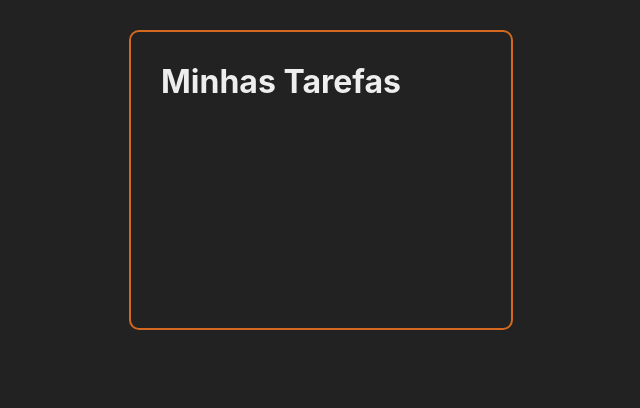
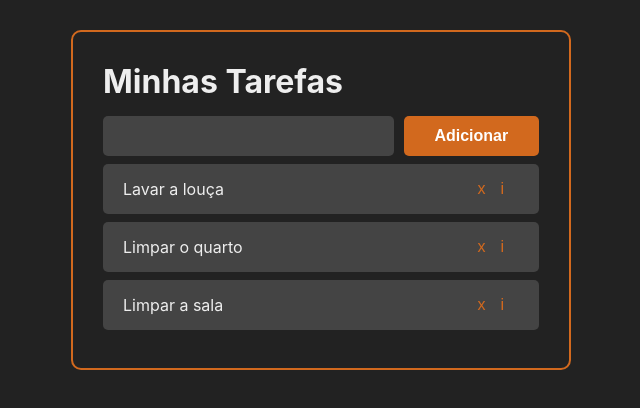
Before and after one commit to marcoscuomo/todo-react, a React (Create React App) app: page / in a window 1280 px wide. Shown: the top 408 px of the page, without its empty margins (319-959 px from the left). Built offline with nearby package versions, Linux system fonts and the light colour scheme.

Commit message:
Criando a estrutura inicial

```diff
--- a/src/App.css
+++ b/src/App.css
@@ -1,5 +1,5 @@
 .container {
-  width: 30%;
+  max-width: 500px;
   min-height: 300px;
   margin: 30px auto;
   border: 2px solid chocolate;
--- a/src/App.jsx
+++ b/src/App.jsx
@@ -1,4 +1,6 @@
 import Title from './components/Title';
+import AddTodo from './components/AddTodo';
+import Todos from './components/Todos';
 
 import './App.css';
 
@@ -7,6 +9,11 @@ export default function App() {
   return(
     <div className="container">
       <Title />
+      <AddTodo />
+
+      <div className="container-todos">
+        <Todos />
+      </div>
     </div>
   );
 }
--- /dev/null
+++ b/src/components/AddTodo/AddTodo.css
@@ -0,0 +1,20 @@
+.container-add-todo {
+  display: flex;
+  margin-top: 15px;
+}
+
+.container-add-todo input {
+  flex: 2;
+  margin-right: 10px;
+  height: 40px;
+  background: #444;
+  border: none;
+  border-radius: 5px;
+  padding: 0 10px;
+  font-size: 16px;
+  color: #eee;
+}
+
+.container-add-todo button {
+  flex: 1;
+}
--- /dev/null
+++ b/src/components/AddTodo/index.jsx
@@ -0,0 +1,12 @@
+import Button from '../Button';
+
+import './AddTodo.css';
+
+export default function AddTodo(){
+  return(
+    <div className="container-add-todo">
+      <input type="text"/>
+      <Button>Adicionar</Button>
+    </div>
+  );
+}
--- /dev/null
+++ b/src/components/Button/Button.css
@@ -0,0 +1,14 @@
+.button{
+  background: chocolate;
+  color: #fff;
+  font-size: 1rem;
+  font-weight: bold;
+  border: none;
+  border-radius: 5px;
+  transition: all 0.5s ease;
+}
+
+.button:hover {
+  cursor: pointer;
+  background: #965a2f;
+}
--- /dev/null
+++ b/src/components/Button/index.jsx
@@ -0,0 +1,7 @@
+import './Button.css';
+
+export default function Button({ children }) {
+    return(
+        <button class="button">{children}</button>
+    );
+}
--- /dev/null
+++ b/src/components/Todos/Todos.css
@@ -0,0 +1,30 @@
+.todo {
+  display: flex;
+  justify-content: space-between;
+  align-items: center;
+  background: #444;
+  border-radius: 5px;
+  margin: 8px 0;
+  padding: 15px 20px;
+}
+
+.todo > p {
+  color: #eee;
+}
+
+.todo .buttons {
+  display: flex;
+  align-items: center;
+}
+
+.todo .buttons button {
+  margin-right: 15px;
+  color: chocolate;
+  background: none;
+  border: none;
+  font-size: 1rem;
+}
+
+.todo .buttons button:hover {
+  cursor: pointer;
+}
--- /dev/null
+++ b/src/components/Todos/index.jsx
@@ -0,0 +1,29 @@
+import './Todos.css';
+
+export default function Todos() {
+  return(
+    <>
+      <div className="todo">
+        <p>Lavar a louça</p>
+        <div className="buttons">
+          <button>x</button>
+          <button>i</button>
+        </div>
+      </div>
+      <div className="todo">
+        <p>Limpar o quarto</p>
+        <div className="buttons">
+          <button>x</button>
+          <button>i</button>
+        </div>
+      </div>
+      <div className="todo">
+        <p>Limpar a sala</p>
+        <div className="buttons">
+          <button>x</button>
+          <button>i</button>
+        </div>
+      </div>
+    </>
+  );
+}
```
Also changed, not shown: src/components/Title/Title.css (renamed from src/components/Title.css), src/components/Title/index.jsx (renamed from src/components/Title.jsx).
